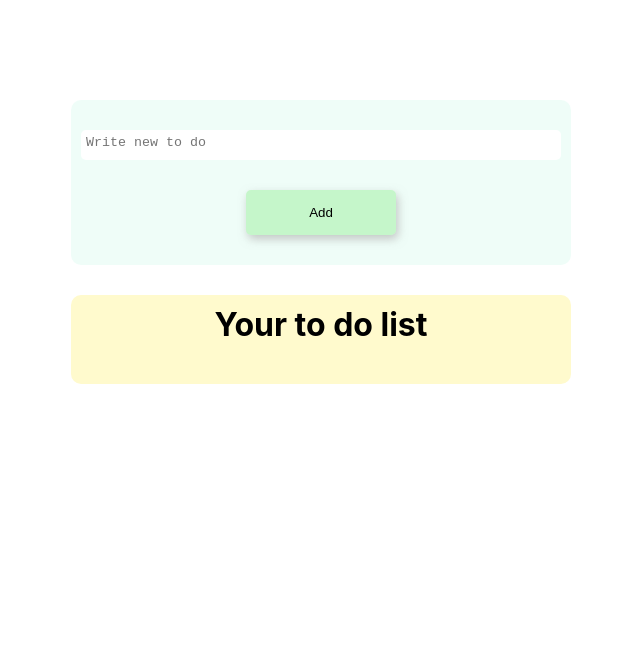
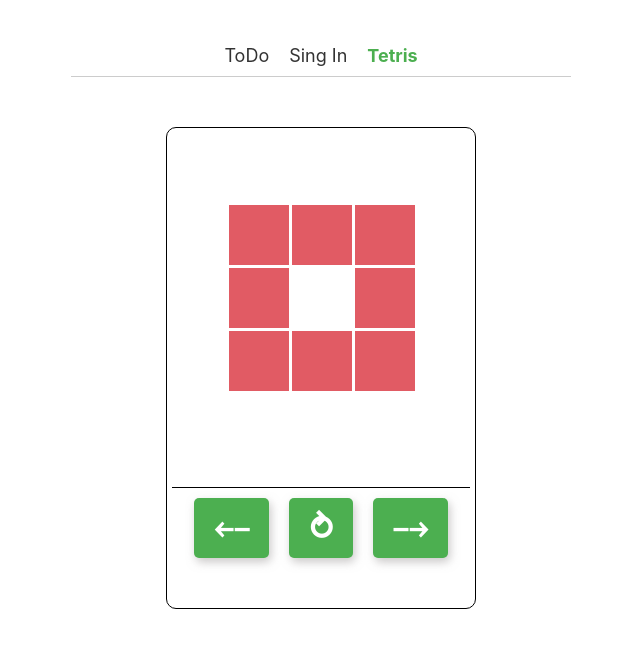
Before and after one commit to alexdanm5/to_do_list, a React app: page /tetris in a window 1280 px wide. Shown: the whole page, without its empty margins (319-959 px from the left). Built offline with nearby package versions, Linux system fonts and the light colour scheme.

Commit message:
created SingIn, Tetris and Nav components. Added routing

```diff
--- a/package.json
+++ b/package.json
@@ -9,6 +9,7 @@
     "@testing-library/user-event": "^13.5.0",
     "react": "^19.2.3",
     "react-dom": "^19.2.3",
+    "react-router-dom": "^7.13.0",
     "react-scripts": "5.0.1",
     "sass": "^1.97.2",
     "web-vitals": "^2.1.4"
--- a/src/components/App/App.js
+++ b/src/components/App/App.js
@@ -1,11 +1,22 @@
+import { Routes, Route } from 'react-router-dom';
+
 import {ToDo} from '../toDo/ToDo';
+import SingIn from '../singIn/SingIn';
+import {Tetris} from '../tetris/Tetris';
+import {Nav} from '../nav/Nav';
 
 import './App.scss';
 
 function App() {
   return (
     <div className="App">
-      <ToDo/>
+      <Nav/>
+      <Routes>
+        <Route path='/' element={<ToDo/>}/>
+        <Route path='/singIn' element={<SingIn/>}/>
+        <Route path='/tetris' element={<Tetris/>}/>
+      </Routes>
+
     </div>
   );
 }
--- a/src/components/App/App.scss
+++ b/src/components/App/App.scss
@@ -4,4 +4,5 @@
   margin: 0 auto;
   display: flex;
   justify-content: center;
+  flex-direction: column;
 }
--- /dev/null
+++ b/src/components/nav/Nav.js
@@ -0,0 +1,12 @@
+import { NavLink } from 'react-router-dom';
+import './nav.scss';
+
+export const Nav = () => {
+  return (
+    <nav className="nav">
+        <NavLink to="/" className="nav__link">ToDo</NavLink>
+        <NavLink to="/singIn" className="nav__link">Sing In</NavLink>
+        <NavLink to="/tetris" className="nav__link">Tetris</NavLink>
+    </nav>
+  );
+}
--- /dev/null
+++ b/src/components/nav/nav.scss
@@ -0,0 +1,20 @@
+.nav {
+    margin-top: 35px;
+    display: flex;
+    justify-content: center;
+    gap: 20px;
+    padding: 10px;
+    border-bottom: 1px solid #ccc;
+    &__link {
+        text-decoration: none;
+        color: #333;
+        font-size: 18px;
+        &:hover {
+            color: #4caf50;
+        }
+    }
+    &__link.active {
+        font-weight: bold;
+        color: #4caf50;
+    }
+}
--- /dev/null
+++ b/src/components/singIn/SingIn.js
@@ -0,0 +1,14 @@
+import './singIn.scss'
+
+const SingIn = () => {
+
+    return (
+        <form className="sing__form">
+            <input className="sing__input sing__user" required type="text" name="name" placeholder='Your name'/>
+            <input className="sing__input sing__password" required type="password" name="password" placeholder='Your password'/>
+            <button className="sing__btn">Ok</button>
+        </form>
+    )
+}
+
+export default SingIn;
--- /dev/null
+++ b/src/components/singIn/singIn.scss
@@ -0,0 +1,32 @@
+.sing {
+    &__form {
+        margin: 50px auto 0 auto;
+        width: 300px;
+        display: flex;
+        flex-direction: column;
+        gap: 30px;
+        padding: 10px 5px;
+        background-color: beige;
+        border-radius: 8px;
+    }
+    &__input {
+        width: 270px;
+        height: 35px;
+        border: none;
+        border-radius: 5px;
+        padding-left: 5px;
+        font-size: 18px;
+    }
+    &__btn {
+        width: 100px;
+        height: 35px;
+        border: none;
+        border-radius: 5px;
+        background-color: #4caf50;
+        color: white;
+        font-size: 18px;
+        cursor: pointer;
+        align-self: center;
+    }
+
+}
--- /dev/null
+++ b/src/components/tetris/Tetris.js
@@ -0,0 +1,17 @@
+import Animation from '../../resourse/svg/Blocks@1x-1.0s-300px-300px.svg';
+import './tetris.scss';
+
+export const Tetris = () => {
+  return (
+    <div className="tetris">
+      <div className="tetris__animation">
+        <img src={Animation} alt="Tetris Animation" />
+      </div>
+      <div className='tetris__btns'>
+        <button className='tetris__btn'>&#10508;</button>
+        <button className='tetris__btn'>&#10561;</button>
+        <button className='tetris__btn'>&#10509;</button>
+      </div>
+    </div>
+  )
+}
--- /dev/null
+++ b/src/components/tetris/tetris.scss
@@ -0,0 +1,34 @@
+.tetris {
+    margin: 50px auto 0 auto;
+    width: 310px;
+    display: flex;
+    flex-direction: column;
+    gap: 35px;
+    padding: 20px 5px 40px 5px;
+    border: 1px solid #000;
+    border-radius: 10px;
+    &__btns {
+        border-top: 1px solid #000;
+        display: flex;
+        justify-content: center;
+        gap: 20px;
+        padding: 10px;
+    }
+    &__btn {
+        padding: 10px 20px;
+        font-size: 34px;
+        font-weight: 900;
+        border: none;
+        border-radius: 5px;
+        background-color: #4CAF50;
+        box-shadow: 2px 4px 10px rgba(154, 152, 152, 0.531);
+        color: white;
+        cursor: pointer;
+        &:hover {
+            background-color: #45a049;
+        }
+        &:active {
+            box-shadow: none;
+        }
+    }
+}
--- a/src/components/toDo/toDo.scss
+++ b/src/components/toDo/toDo.scss
@@ -1,7 +1,7 @@
 
 .toDo {
     &__wrapper {
-        margin-top: 100px;
+        margin-top: 45px;
         width: 100%;
     }
     &__header {
--- a/src/index.js
+++ b/src/index.js
@@ -1,11 +1,14 @@
 import React from 'react';
 import ReactDOM from 'react-dom/client';
+import { BrowserRouter } from 'react-router-dom';
 import './index.scss';
 import App from './components/App/App';
 
 const root = ReactDOM.createRoot(document.getElementById('root'));
 root.render(
   <React.StrictMode>
-    <App />
+    <BrowserRouter>
+      <App />
+    </BrowserRouter>
   </React.StrictMode>
 );
```
Also changed, not shown: src/resourse/svg/Blocks@1x-1.0s-300px-300px.svg (added), 4 other files.
